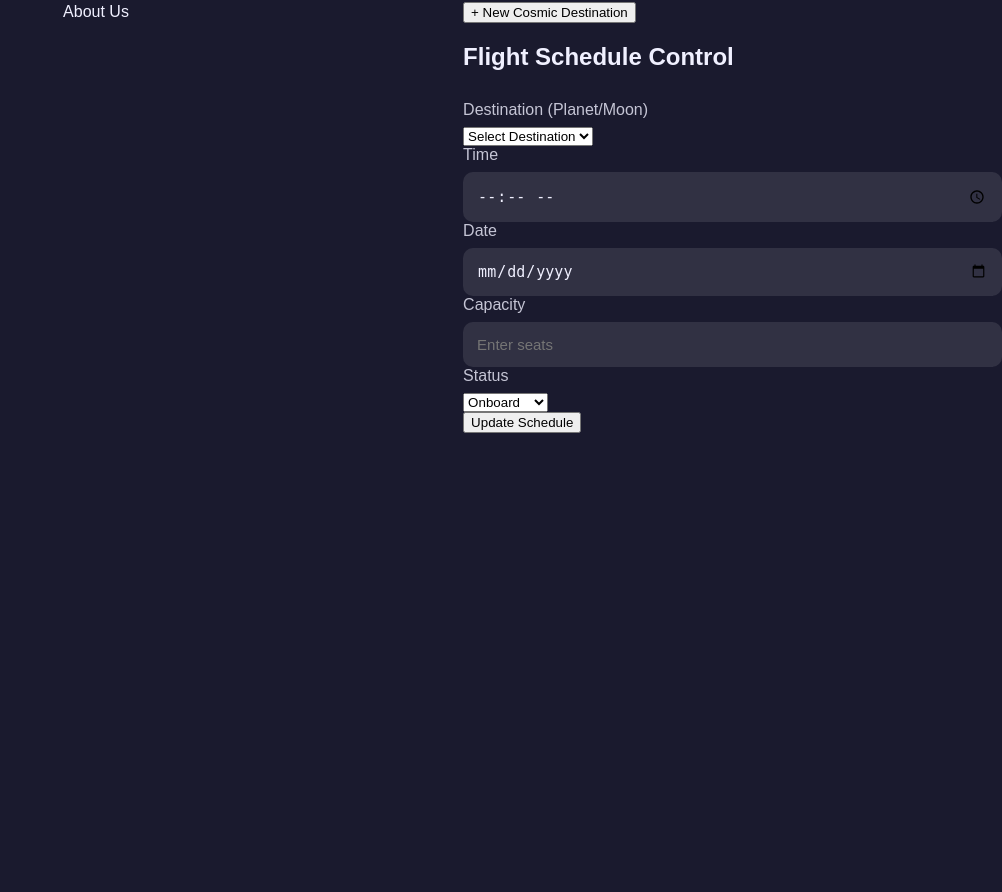
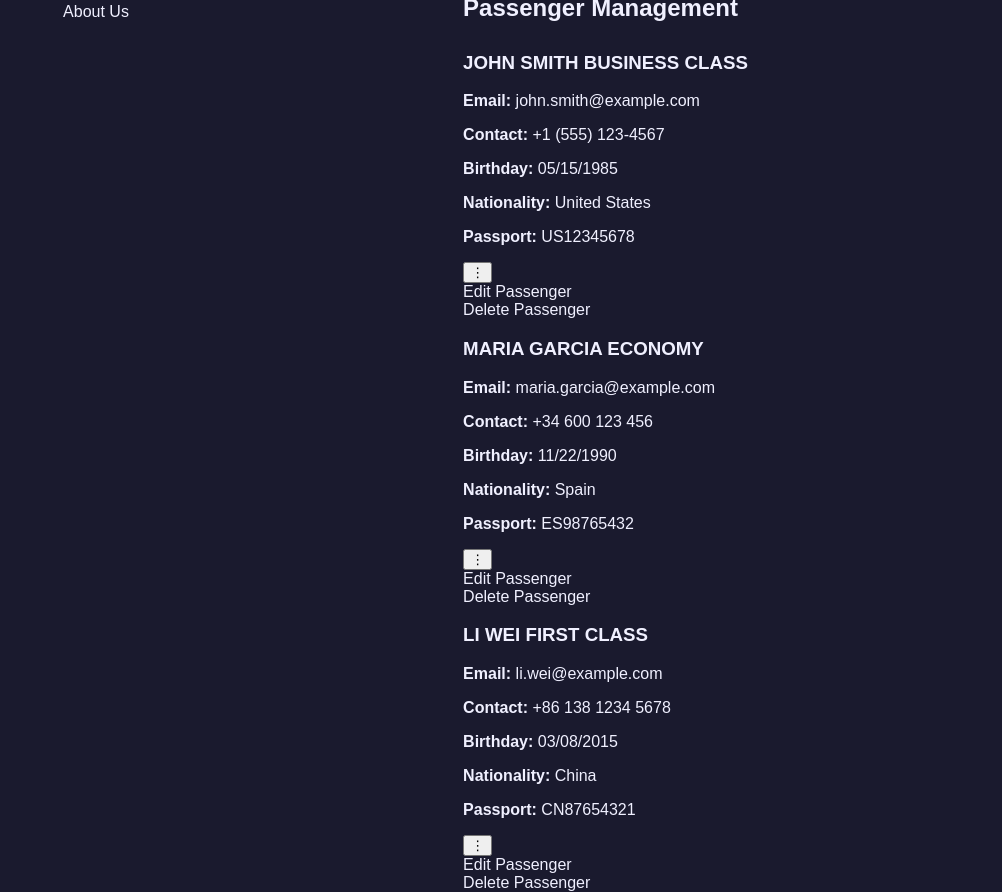
Before and after one commit to tianjose09/AD-Finals-Project, a PHP site: page /pages/adminpage/admin.php in a window 1280 px wide. Shown: the part 1065-1957 px from the top of the page, without its empty margins (278-1280 px from the left). Before the commit the page ends 1498 px from the top, so only its background shows below. Run offline with PHP 8.4, Linux system fonts and the light colour scheme.

Commit message:
feat(admin): add passenger management cards with edit and delete actions

```diff
--- a/pages/adminpage/admin.php
+++ b/pages/adminpage/admin.php
@@ -170,3 +170,58 @@
                 <button type="submit" class="submit-btn">Update Schedule</button>
             </div>
         </form>
+<!-- Passenger Management Section -->
+        <h2 class="page-title">Passenger Management</h2>
+
+        <div class="passengers-grid">
+            <!-- Passenger Card 1 -->
+            <div class="passenger-card">
+                <div class="card-content">
+                    <h3 class="card-title">JOHN SMITH <span class="type-indicator type-business">BUSINESS CLASS</span></h3>
+                    <p class="card-detail"><strong>Email:</strong> john.smith@example.com</p>
+                    <p class="card-detail"><strong>Contact:</strong> +1 (555) 123-4567</p>
+                    <p class="card-detail"><strong>Birthday:</strong> 05/15/1985</p>
+                    <p class="card-detail"><strong>Nationality:</strong> United States</p>
+                    <p class="card-detail"><strong>Passport:</strong> US12345678</p>
+                </div>
+                <button class="action-btn" onclick="togglePassengerMenu(1)">⋮</button>
+                <div class="action-menu" id="passenger-menu-1">
+                    <div class="menu-item" onclick="openPassengerEditModal(1)">Edit Passenger</div>
+                    <div class="menu-item" onclick="openPassengerDeleteModal(1)">Delete Passenger</div>
+                </div>
+            </div>
+
+            <!-- Passenger Card 2 -->
+            <div class="passenger-card">
+                <div class="card-content">
+                    <h3 class="card-title">MARIA GARCIA <span class="type-indicator type-economy">ECONOMY</span></h3>
+                    <p class="card-detail"><strong>Email:</strong> maria.garcia@example.com</p>
+                    <p class="card-detail"><strong>Contact:</strong> +34 600 123 456</p>
+                    <p class="card-detail"><strong>Birthday:</strong> 11/22/1990</p>
+                    <p class="card-detail"><strong>Nationality:</strong> Spain</p>
+                    <p class="card-detail"><strong>Passport:</strong> ES98765432</p>
+                </div>
+                <button class="action-btn" onclick="togglePassengerMenu(2)">⋮</button>
+                <div class="action-menu" id="passenger-menu-2">
+                    <div class="menu-item" onclick="openPassengerEditModal(2)">Edit Passenger</div>
+                    <div class="menu-item" onclick="openPassengerDeleteModal(2)">Delete Passenger</div>
+                </div>
+            </div>
+
+            <!-- Passenger Card 3 -->
+            <div class="passenger-card">
+                <div class="card-content">
+                    <h3 class="card-title">LI WEI <span class="type-indicator type-first">FIRST CLASS</span></h3>
+                    <p class="card-detail"><strong>Email:</strong> li.wei@example.com</p>
+                    <p class="card-detail"><strong>Contact:</strong> +86 138 1234 5678</p>
+                    <p class="card-detail"><strong>Birthday:</strong> 03/08/2015</p>
+                    <p class="card-detail"><strong>Nationality:</strong> China</p>
+                    <p class="card-detail"><strong>Passport:</strong> CN87654321</p>
+                </div>
+                <button class="action-btn" onclick="togglePassengerMenu(3)">⋮</button>
+                <div class="action-menu" id="passenger-menu-3">
+                    <div class="menu-item" onclick="openPassengerEditModal(3)">Edit Passenger</div>
+                    <div class="menu-item" onclick="openPassengerDeleteModal(3)">Delete Passenger</div>
+                </div>
+            </div>
+        </div>
```
